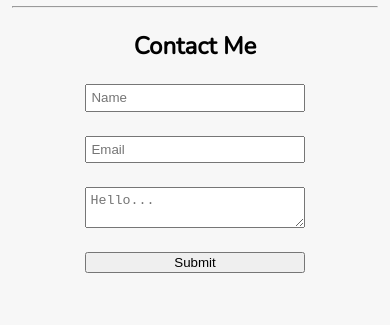
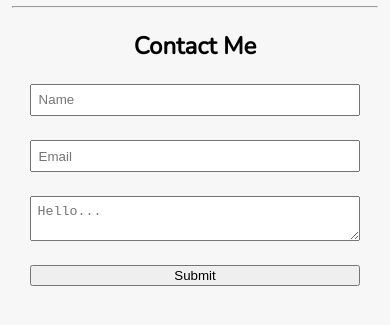
Before and after one commit to CollinHassing/collinhassing.github.io, a plain HTML site: page index.html in a window 390 px wide. Shown: the part 2363-2688 px from the top of the page. Drawn offline with nearby package versions, Linux system fonts and the light colour scheme.

Commit message:
Update main.css

```diff
--- a/main.css
+++ b/main.css
@@ -131,6 +131,12 @@ button {
 		margin: auto;
 		margin-bottom: 20px;
 	}
+	.contactForm {
+		display: flex;
+		flex-direction: column;
+		width: 90%;
+		margin: 0 auto;
+	}
 
 
 }
```
